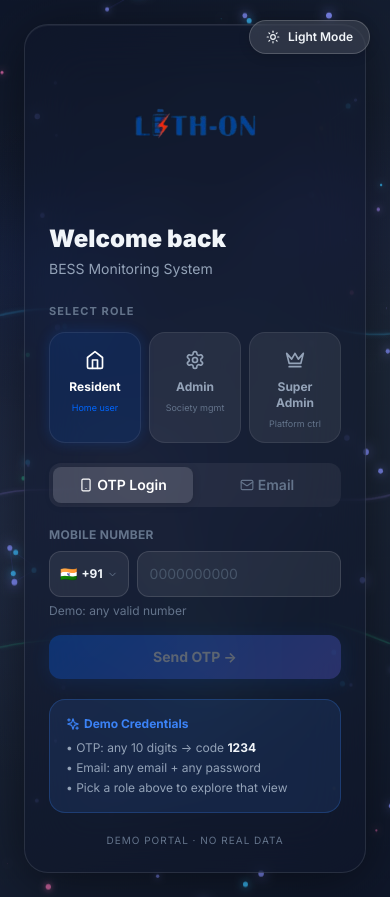
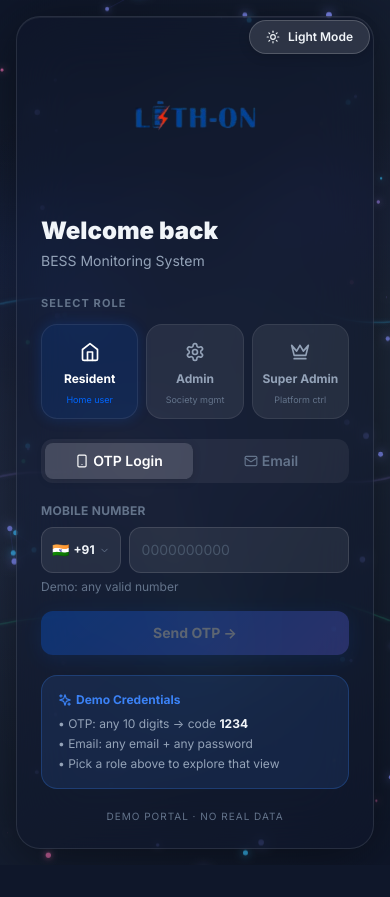
Before and after one commit to KSENGAR1/bess-portal-clean, a React (Vite) app: page / in a window 390 px wide. After the commit the page ends 865 px from the top, so only its background shows below. Built offline with nearby package versions, Linux system fonts and the light colour scheme.

Commit message:
fix: phone input ghost box overflow on mobile

```diff
--- a/src/pages/LoginPage.jsx
+++ b/src/pages/LoginPage.jsx
@@ -319,8 +319,8 @@ export default function LoginPage({ onLogin, dark, onToggleDark }) {
       </div>
 
       {/* ── Right panel — glass card form ── */}
-      <div className="relative z-10 w-full lg:w-[480px] flex-shrink-0 flex items-center justify-center p-6 lg:p-10">
-        <div className="w-full max-w-sm rounded-3xl p-6 sm:p-8 transition-all duration-500"
+      <div className="relative z-10 w-full lg:w-[480px] flex-shrink-0 flex items-center justify-center p-4 sm:p-6 lg:p-10 overflow-hidden">
+        <div className="w-full max-w-sm rounded-3xl p-6 sm:p-8 transition-all duration-500 overflow-hidden"
              style={{
                background: T.card,
                backdropFilter: 'blur(28px)',
@@ -379,7 +379,7 @@ export default function LoginPage({ onLogin, dark, onToggleDark }) {
                 <form onSubmit={e => { e.preventDefault(); handleSendOTP() }} className="space-y-4">
                   <div>
                     <label className="block text-xs font-bold uppercase tracking-wide mb-2" style={{ color: T.label }}>Mobile Number</label>
-                    <div className="flex gap-2 min-w-0">
+                    <div className="flex gap-2 w-full">
                       {/* Country dial code dropdown */}
                       <div className="relative flex-shrink-0">
                         <button type="button" onClick={() => setShowDialDrop(d => !d)}
@@ -423,7 +423,7 @@ export default function LoginPage({ onLogin, dark, onToggleDark }) {
                       <input type="tel" maxLength={country.maxLen} value={phone}
                              onChange={e => setPhone(e.target.value.replace(/\D/g, ''))}
                              placeholder={'0'.repeat(country.maxLen)}
-                             className="flex-1 min-w-0 px-3 py-3 rounded-xl text-sm outline-none transition-all"
+                             className="flex-1 min-w-0 w-0 px-3 py-3 rounded-xl text-sm outline-none transition-all"
                              style={{ background: T.input, border: `1px solid ${T.inputBorder}`, color: T.text }}
                              onFocus={e => e.target.style.borderColor = 'rgba(99,102,241,0.7)'}
                              onBlur={e => e.target.style.borderColor = T.inputBorder}/>
```
